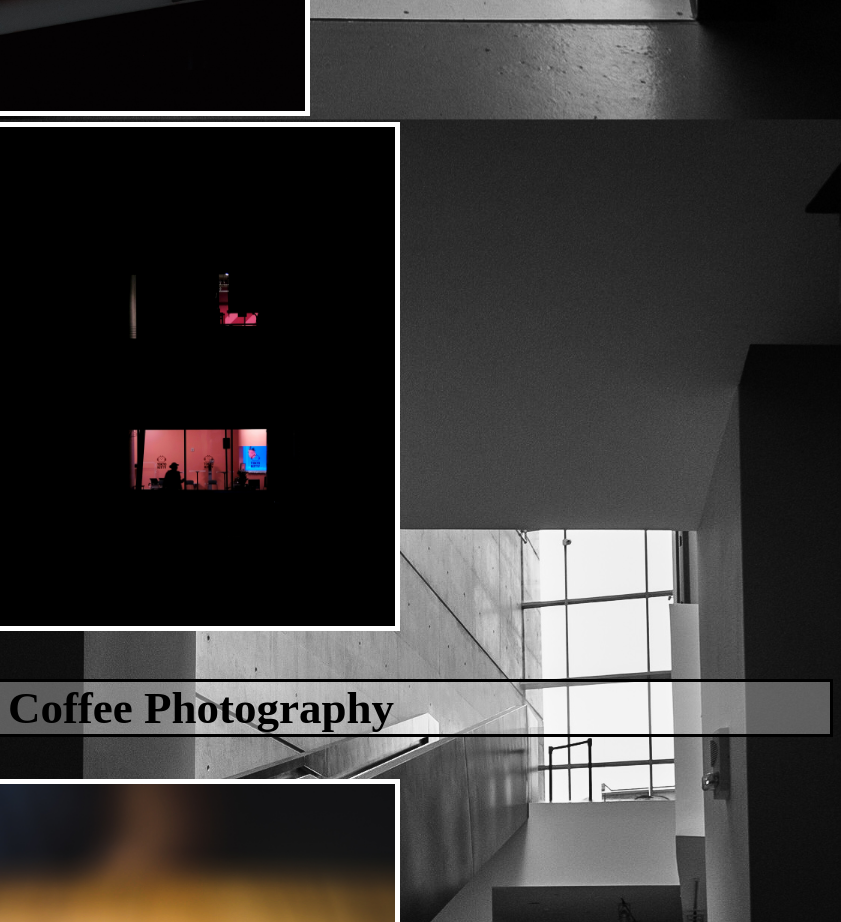
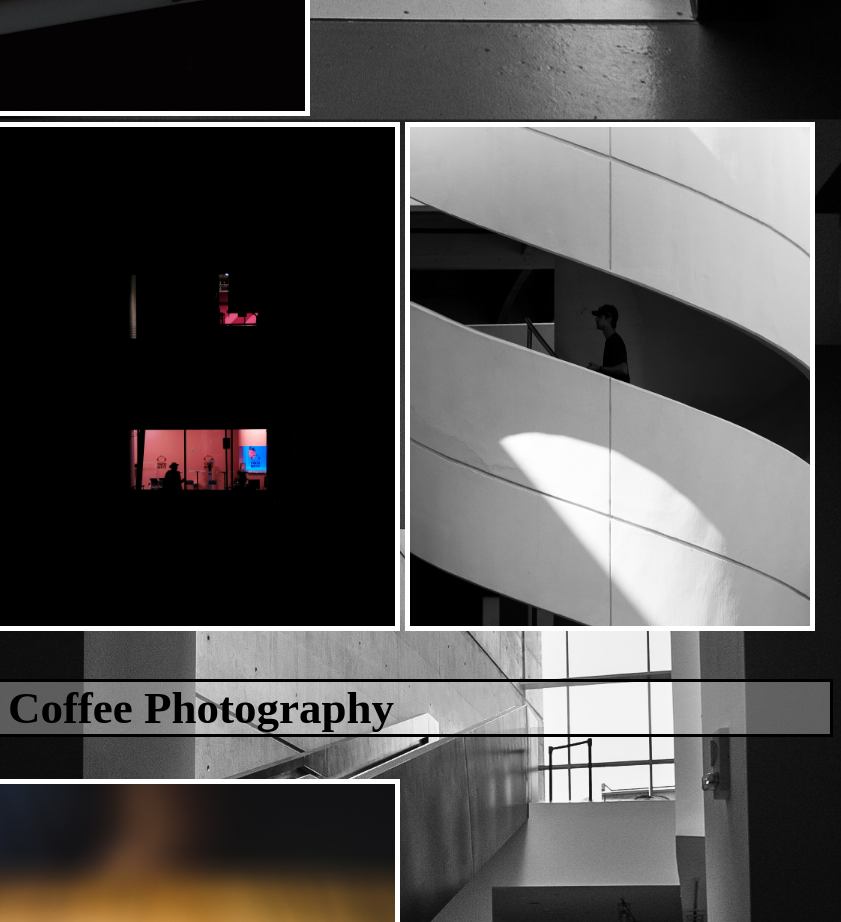
Before and after one commit to KC-LC101-June-22/js-assignment-4-html-me-something-matthewdtemple, a website: page index.html in a window 1280 px wide. Shown: the part 1480-2402 px from the top of the page, 439-1280 px from the left. Drawn offline with Linux system fonts and the light colour scheme.

Commit message:
more photos, edit text

```diff
--- a/index.html
+++ b/index.html
@@ -12,7 +12,7 @@
       <header>
          <h1 id="headingTop">Photography Collage</h1>
       </header>
-      <p id="testP" style="font-size: 25px; color: white; padding-left: 25px">My name is Matthew, and this is a glimpse into my photography.
+      <p id="testP" style="font-size: 25px; color: white; padding-left: 25px;">My name is Matthew, and this is a glimpse into my photography.
       </p>
    <main>
       <article>
@@ -26,6 +26,7 @@
             <br>
             <img src="images/DSCF5294.jpg" alt=""width="400" height="auto" class="imgBorder">
             <img src="images/street.jpeg" alt=""width="400" height="auto" class="imgBorder">
+            <img src="images/street4.jpg" alt=""width="400" height="499" class="imgBorder">
          </p>
       </article>
 
```
Also changed, not shown: images/street4.jpg (added).
